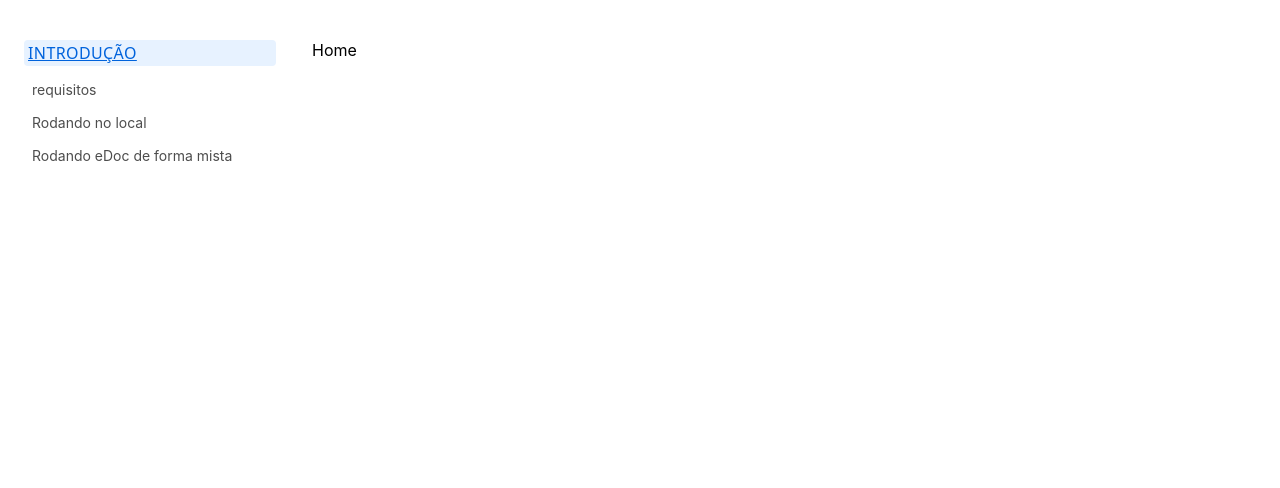
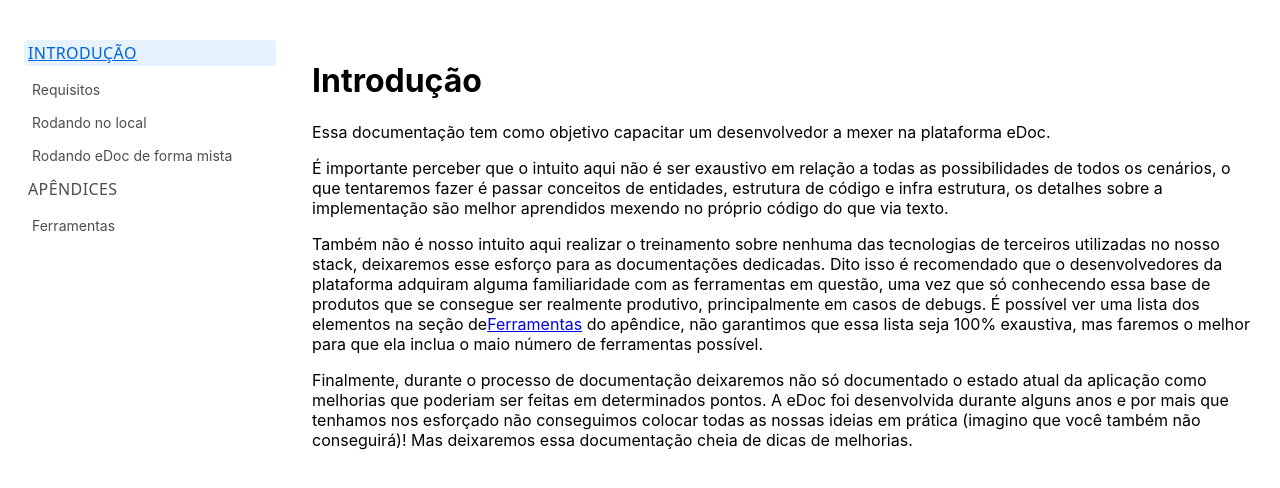
Before and after one commit to plenasaude/edoc-documentation, a React (Vite) app: page / in a window 1280 px wide. Shown: the top 488 px of the page. Built offline with nearby package versions, Linux system fonts and the light colour scheme.

Commit message:
Reorganized files

```diff
--- a/src/App.tsx
+++ b/src/App.tsx
@@ -3,10 +3,12 @@ import { BrowserRouter, Routes, Route } from "react-router-dom";
 import { Page } from "./components/Page";
 import { LateralMenu, TOCLink, TOCTitle } from "./components/TOC";
 
-import Home from "./pages/00_home";
-import Requirements from "./pages/01_requirements";
-import LocalDev from "./pages/02_localDev";
-import RunMixed from "./pages/03_runMixed";
+import Home from "./pages/Introduction";
+import Basics from "./pages/Introduction/Basics";
+import Requirements from "./pages/Introduction/Requirements";
+
+import Appendix from "./pages/Appendix";
+import Tools from "./pages/Appendix/tools";
 
 function App() {
   return (
@@ -15,9 +17,13 @@ function App() {
         <Routes>
           <Route path="/" element={<TOC />}>
             <Route index element={<Home />} />
-            <Route path="/requirements" element={<Requirements />} />
-            <Route path="/localDev" element={<LocalDev />} />
-            <Route path="/runMixed" element={<RunMixed />} />
+            <Route path="basics" element={<Basics />} />
+            <Route path="requirements" element={<Requirements />} />
+          </Route>
+
+          <Route path="/appendix" element={<TOC />}>
+            <Route index element={<Appendix />} />
+            <Route path="tools" element={<Tools />} />
           </Route>
         </Routes>
       </BrowserRouter>
@@ -30,9 +36,12 @@ function TOC() {
     <Page>
       <LateralMenu>
         <TOCTitle to="/">Introdução</TOCTitle>
-        <TOCLink to="/requirements">requisitos</TOCLink>
+        <TOCLink to="/requirements">Requisitos</TOCLink>
         <TOCLink to="/localDev">Rodando no local</TOCLink>
         <TOCLink to="/runMixed">Rodando eDoc de forma mista</TOCLink>
+
+        <TOCTitle to="/appendix">Apêndices</TOCTitle>
+        <TOCLink to="/appendix/tools">Ferramentas</TOCLink>
       </LateralMenu>
     </Page>
   );
--- a/src/pages/00_home.tsx
+++ /dev/null
@@ -1,5 +0,0 @@
-import { PageContent } from "../components/PageContent";
-
-export default function Home() {
-  return <PageContent>Home</PageContent>;
-}
--- a/src/pages/02_localDev.tsx
+++ /dev/null
@@ -1,12 +0,0 @@
-import { PageContent } from "../components/PageContent";
-
-export default function LocalDev() {
-  return (
-    <PageContent>
-      <video width="500" height="500" controls>
-        <source src="src/videos/video1.mp4" type="video/mp4" />
-        Your browser does not support the video tag.
-      </video>
-    </PageContent>
-  );
-}
--- a/src/pages/03_runMixed.tsx
+++ /dev/null
@@ -1,5 +0,0 @@
-import { PageContent } from "../components/PageContent";
-
-export default function RunMixed() {
-  return <PageContent>RunMixed</PageContent>;
-}
--- /dev/null
+++ b/src/pages/Appendix/index.tsx
@@ -0,0 +1,9 @@
+import { PageContent } from "../../components/PageContent";
+
+export default function Tools() {
+  return (
+    <PageContent>
+      <h1>Apêndices</h1>
+    </PageContent>
+  );
+}
--- /dev/null
+++ b/src/pages/Appendix/tools.tsx
@@ -0,0 +1,13 @@
+import { PageContent } from "../../components/PageContent";
+
+export default function Tools() {
+  return (
+    <PageContent>
+      <h1>Ferramentas</h1>
+
+      <ul>
+        <li>Docker</li>
+      </ul>
+    </PageContent>
+  );
+}
--- /dev/null
+++ b/src/pages/Introduction/Basics.tsx
@@ -0,0 +1,5 @@
+import { PageContent } from "../../components/PageContent";
+
+export default function Basics() {
+  return <PageContent>Basics</PageContent>;
+}
--- a/src/pages/01_requirements.tsx
+++ b/src/pages/Introduction/Requirements.tsx
@@ -1,4 +1,4 @@
-import { PageContent } from "../components/PageContent";
+import { PageContent } from "../../components/PageContent";
 
 export default function Requirements() {
   return <PageContent>Requirements</PageContent>;
--- /dev/null
+++ b/src/pages/Introduction/index.tsx
@@ -0,0 +1,45 @@
+import { Link } from "react-router-dom";
+
+import { PageContent } from "../../components/PageContent";
+
+export default function Home() {
+  return (
+    <PageContent>
+      <h1>Introdução</h1>
+      <p>
+        Essa documentação tem como objetivo capacitar um desenvolvedor a mexer
+        na plataforma eDoc.
+      </p>
+
+      <p>
+        É importante perceber que o intuito aqui não é ser exaustivo em relação
+        a todas as possibilidades de todos os cenários, o que tentaremos fazer é
+        passar conceitos de entidades, estrutura de código e infra estrutura, os
+        detalhes sobre a implementação são melhor aprendidos mexendo no próprio
+        código do que via texto.
+      </p>
+
+      <p>
+        Também não é nosso intuito aqui realizar o treinamento sobre nenhuma das
+        tecnologias de terceiros utilizadas no nosso stack, deixaremos esse
+        esforço para as documentações dedicadas. Dito isso é recomendado que o
+        desenvolvedores da plataforma adquiram alguma familiaridade com as
+        ferramentas em questão, uma vez que só conhecendo essa base de produtos
+        que se consegue ser realmente produtivo, principalmente em casos de
+        debugs. É possível ver uma lista dos elementos na seção de
+        <Link to="/appendix/tools">Ferramentas</Link> do apêndice, não
+        garantimos que essa lista seja 100% exaustiva, mas faremos o melhor para
+        que ela inclua o maio número de ferramentas possível.
+      </p>
+
+      <p>
+        Finalmente, durante o processo de documentação deixaremos não só
+        documentado o estado atual da aplicação como melhorias que poderiam ser
+        feitas em determinados pontos. A eDoc foi desenvolvida durante alguns
+        anos e por mais que tenhamos nos esforçado não conseguimos colocar todas
+        as nossas ideias em prática (imagino que você também não conseguirá)!
+        Mas deixaremos essa documentação cheia de dicas de melhorias.
+      </p>
+    </PageContent>
+  );
+}
```
